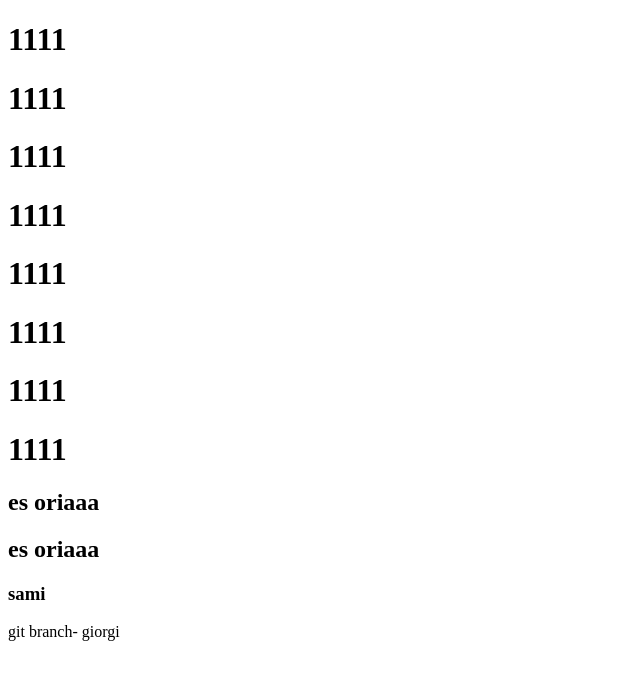
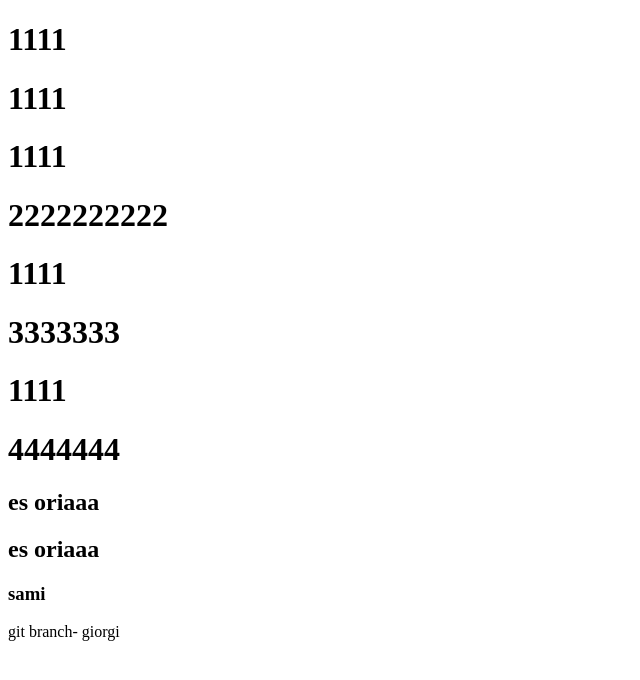
Before and after one commit to tsg-tsotne/les2, a plain HTML site: page index.html in a window 1280 px wide. Shown: the whole page, without its empty margins (0-640 px from the left). Drawn offline with Linux system fonts and the light colour scheme.

Commit message:
Refactor h1 elements in index.html
Removed duplicate h1 elements and added new h1 elements with different content.

```diff
--- a/index.html
+++ b/index.html
@@ -9,11 +9,11 @@
     <h1>1111</h1>
     <h1>1111</h1>
     <h1>1111</h1>
+    <h1>2222222222</h1>
     <h1>1111</h1>
+    <h1>3333333</h1>
     <h1>1111</h1>
-    <h1>1111</h1>
-    <h1>1111</h1>
-    <h1>1111</h1>
+    <h1>4444444</h1>
     <h2>es oriaaa</h2>
      <h2>es oriaaa</h2>
      <h3>sami</h3>
```
